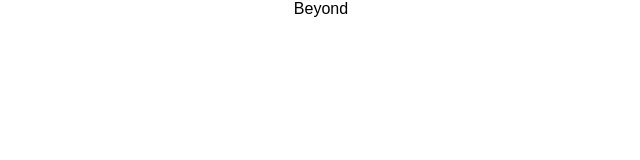
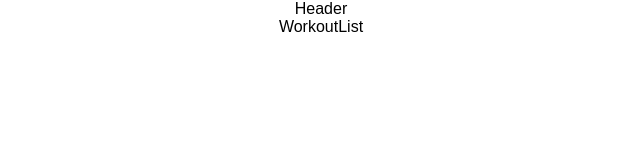
Before and after one commit to martinbee/beyond-web-app, a React (Create React App) app: page / in a window 1280 px wide. Shown: the top 160 px of the page, without its empty margins (319-959 px from the left). Built offline with nearby package versions, Linux system fonts and the light colour scheme.

Commit message:
feat: add dummy components and structure

```diff
--- a/src/App.js
+++ b/src/App.js
@@ -1,11 +1,13 @@
 import React, { Component } from 'react';
+
 import './App.css';
+import Home from './components/Home';
 
 class App extends Component {
   render() {
     return (
       <div className="App">
-        Beyond
+        <Home />
       </div>
     );
   }
--- /dev/null
+++ b/src/components/Home/Header/index.jsx
@@ -0,0 +1,7 @@
+import React from 'react';
+
+const Header = () => {
+  return <div>Header</div>;
+};
+
+export default Header;
--- /dev/null
+++ b/src/components/Home/WorkoutList/index.jsx
@@ -0,0 +1,7 @@
+import React from 'react';
+
+const WorkoutList = () => {
+  return <div>WorkoutList</div>;
+};
+
+export default WorkoutList;
--- /dev/null
+++ b/src/components/Home/index.jsx
@@ -0,0 +1,13 @@
+import React from 'react';
+
+import Header from './Header';
+import WorkoutList from './WorkoutList';
+
+const Home = () => (
+  <div>
+    <Header />
+    <WorkoutList />
+  </div>
+);
+
+export default Home;
```
Also changed, not shown: src/components/Workout/index.jsx (added).
